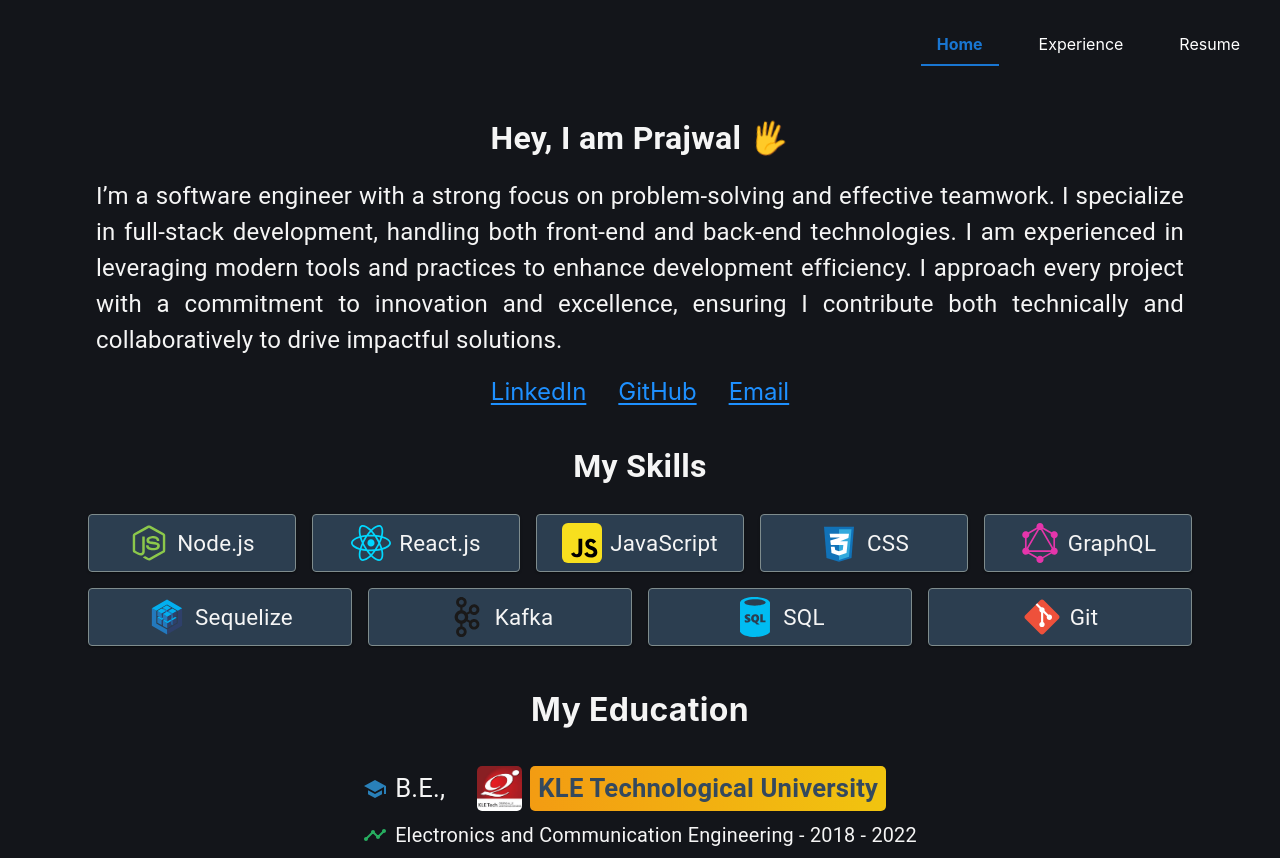
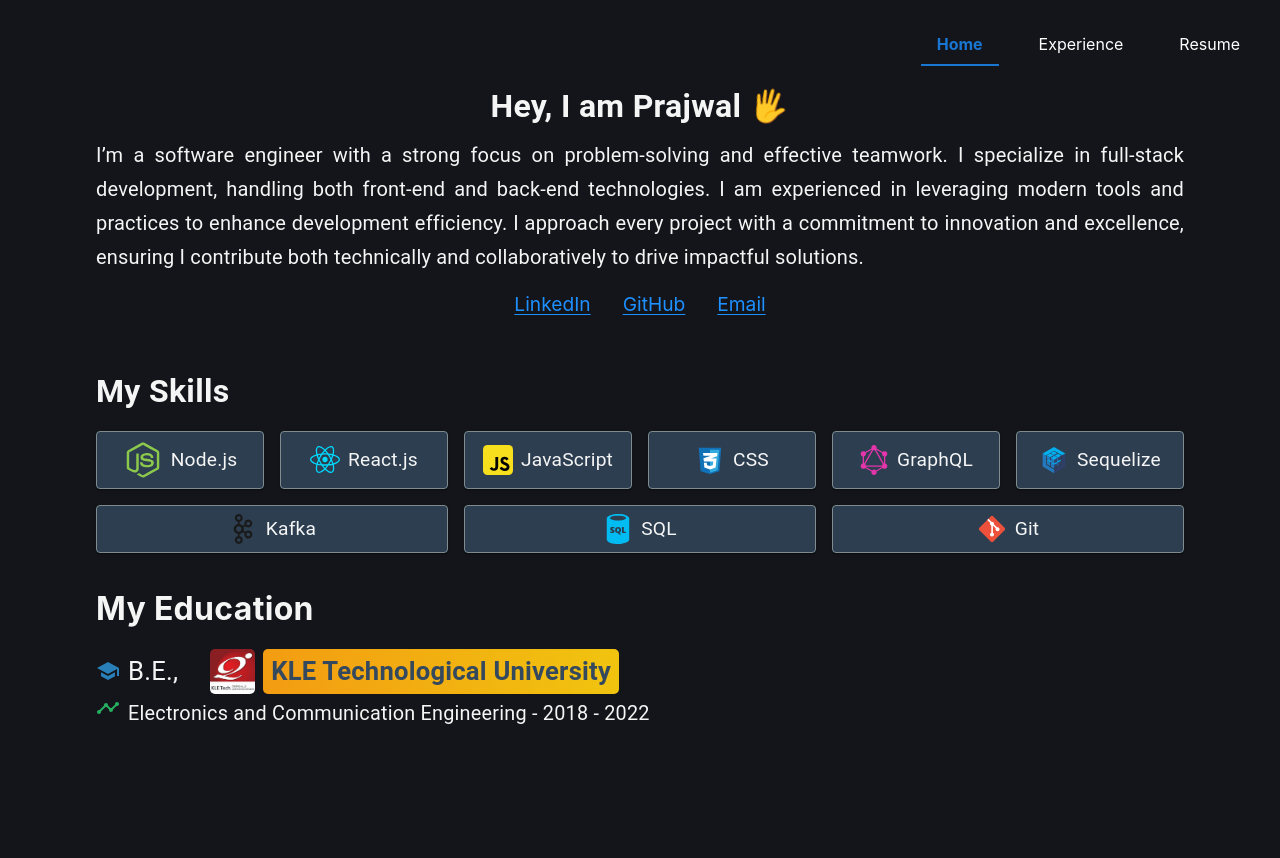
Before and after one commit to Prajwal1261/My-Portfolio, a React (Vite) app: page / in a window 1280 px wide. After the commit the page ends 800 px from the top, so only its background shows below. Built offline with nearby package versions, Linux system fonts and the light colour scheme.

Commit message:
modified home page

```diff
--- a/src/Components/AboutComponent/AboutComponent.css
+++ b/src/Components/AboutComponent/AboutComponent.css
@@ -1,15 +1,20 @@
+.skillWrapper,
+.educationWrapper,
+.linksWrapper,
 .mainText {
   display: flex;
   justify-content: center;
   width: 100%;
+  padding: 0.5rem;
 }
+
 
 .links {
   gap: 2rem;
-  margin-top: 1rem;
-  font-size: x-large;
+  font-size: 1.2rem;
   display: flex;
-  justify-content: center;
+  justify-content: flex-start;
+  max-width: 68rem;
 }
 
 .links a {
@@ -22,9 +27,11 @@
   color: #1e90ff;
 }
 
-.skill {
+.skillText {
   display: flex;
-  justify-content: center;
+  justify-content: flex-start;
+  max-width: 68rem;
+  width: 100%;
 }
 
 .wave {
--- a/src/Components/AboutComponent/AboutComponent.jsx
+++ b/src/Components/AboutComponent/AboutComponent.jsx
@@ -12,7 +12,6 @@
           fontSize: "2rem",
           display: "flex",
           justifyContent: "center",
-          marginTop: "2rem",
           color: "#f5f5f5",
           fontWeight: "bold",
         }}
@@ -22,12 +21,12 @@
       </Typography>
       <Grid className="mainText">
         <Typography
-          style={{
-            fontSize: "1.5rem",
+           style={{
+            fontSize: "1.25rem",
             maxWidth: "68rem",
             textAlign: "justify",
-            marginTop: "1rem",
             color: "#f5f5f5",
+            lineHeight: 1.7,
           }}
         >
           I’m a software engineer with a strong focus on problem-solving and
@@ -39,7 +38,8 @@
           collaboratively to drive impactful solutions.
         </Typography>
       </Grid>
-      <Grid container className="links">
+    <Grid className="linksWrapper">
+      <Grid className="links">
         <Grid item>
           <Link
             href="https://www.linkedin.com/in/prajwal-allitti"
@@ -62,7 +62,9 @@
           <Link href="mailto:allittiprajwal230@gmail.com">Email</Link>
         </Grid>
       </Grid>
-      <Grid className="skill">
+    </Grid>
+      <Grid className="skillWrapper">
+        <Grid className="skillText">
         <Typography
           style={{
             marginTop: "2rem",
@@ -73,11 +75,14 @@
         >
           My Skills
         </Typography>
+        </Grid>
       </Grid>
       <Grid>
         <SkillStack />
       </Grid>
+      <Grid >
       <EducationComponent />
+      </Grid>
     </Grid>
   );
 }
--- a/src/Components/Education Component/EducationComponent.jsx
+++ b/src/Components/Education Component/EducationComponent.jsx
@@ -5,31 +5,36 @@
 
 function EducationComponent() {
   return (
-    <Grid>
+<Grid container sx={{ display: "flex", justifyContent: "center", width: "100%", padding: "0.5rem" }}>
+  <Grid item sx={{ maxWidth: "68rem", width: "100%" }}>
       <Typography
         style={{
           fontSize: "2rem",
           fontFamily: "Inter, Sans-serif",
           display: "flex",
-          justifyContent: "center",
-          marginTop: "2rem",
+          justifyContent: "flex-start",
+          marginTop: "1rem",
           color: "#f5f5f5",
           fontWeight: "bold",
         }}
       >
         My Education
       </Typography>
+      </Grid>
+    <Grid
+    sx={{width:"100%", display: "flex", justifyContent: "center"}}
+    >
       <Grid
-        style={{ display: "flex", justifyContent: "center", marginTop: "1rem" }}
+        sx={{width: "68rem", display: "flex", justifyContent: "start",  }}
       >
         <Typography
           style={{
             fontSize: "1.5rem",
-            maxWidth: "70rem",
-            textAlign: "left",
+            // maxWidth: "70rem",
+            // textAlign: "left",
             marginTop: "1rem",
             color: "#2c3e50",
-            position: "relative", // For any future background effects
+            // position: "relative",            // For any future background effects
           }}
           component="span"
         >
@@ -70,7 +75,6 @@
           <span
             style={{
               marginTop: "0.6rem",
-              display: "flex",
               alignItems: "center",
               fontSize: "1.24rem",
               color: "#f5f5f5",
@@ -82,6 +86,7 @@
         </Typography>
       </Grid>
     </Grid>
+  </Grid>
   );
 }
 
--- a/src/Components/SkillComponent/SkillComponent.css
+++ b/src/Components/SkillComponent/SkillComponent.css
@@ -1,5 +1,4 @@
 .skill-stack {
   display: flex;
   justify-content: center;
-  margin-top: 1rem;
 }
--- a/src/Components/SkillComponent/SkillStack.jsx
+++ b/src/Components/SkillComponent/SkillStack.jsx
@@ -21,11 +21,11 @@
   padding: theme.spacing(1),
   textAlign: "center",
   color: "#f5f5f5",
-  fontSize: "1.4rem",
+  fontSize: "1.2rem",
   display: "flex",
   alignItems: "center",
   justifyContent: "center",
-  flex: "1 1 15%", // Make each item take 15% of the row width
+  flex: "1 1 12%", // Make each item take 12% of the row width
   margin: "0.5rem",
   border: "1.5px solid #7f8c8d",
 }));
@@ -36,25 +36,25 @@
     skill: "React.js",
     imgSrc: ReactImage,
     imgAlt: "React.js",
-    imgWidth: "40px",
+    imgWidth: "30px",
   },
   {
     skill: "JavaScript",
     imgSrc: JS,
     imgAlt: "JavaScript",
-    imgWidth: "40px",
+    imgWidth: "30px",
   },
-  { skill: "CSS", imgSrc: CSS, imgAlt: "CSS", imgWidth: "40px" },
-  { skill: "GraphQL", imgSrc: GraphQl, imgAlt: "GraphQL", imgWidth: "40px" },
+  { skill: "CSS", imgSrc: CSS, imgAlt: "CSS", imgWidth: "30px" },
+  { skill: "GraphQL", imgSrc: GraphQl, imgAlt: "GraphQL", imgWidth: "30px" },
   {
     skill: "Sequelize",
     imgSrc: Sequelize,
     imgAlt: "Sequelize",
-    imgWidth: "40px",
+    imgWidth: "30px",
   },
-  { skill: "Kafka", imgSrc: Kafka, imgAlt: "Kafka", imgWidth: "40px" },
-  { skill: "SQL", imgSrc: SQL, imgAlt: "SQL", imgWidth: "40px" },
-  { skill: "Git", imgSrc: Git, imgAlt: "Git", imgWidth: "40px" },
+  { skill: "Kafka", imgSrc: Kafka, imgAlt: "Kafka", imgWidth: "30px" },
+  { skill: "SQL", imgSrc: SQL, imgAlt: "SQL", imgWidth: "30px" },
+  { skill: "Git", imgSrc: Git, imgAlt: "Git", imgWidth: "30px" },
 ];
 
 function SkillStack() {
@@ -64,7 +64,7 @@
         direction="row"
         flexWrap="wrap"
         justifyContent="center"
-        sx={{ maxWidth: "70rem" }}
+        sx={{ maxWidth: "69rem" }}
       >
         {skillData.map(({ skill, imgSrc, imgAlt, imgWidth }) => (
           <Item key={skill}>
```
Also changed, not shown: 5 other files (tests, documents, lock files or other folders).
